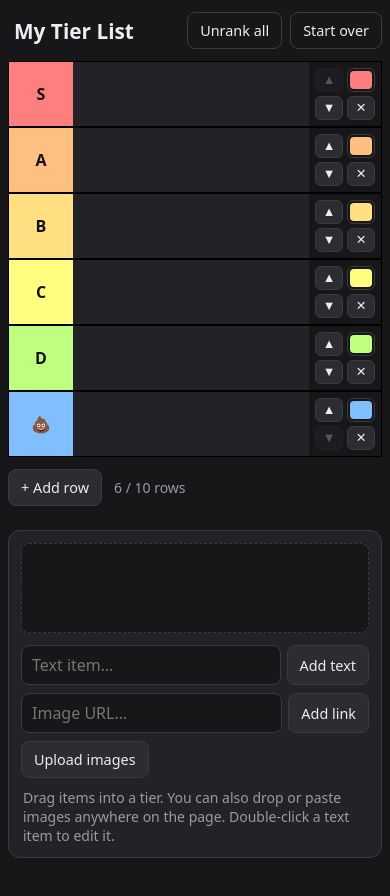
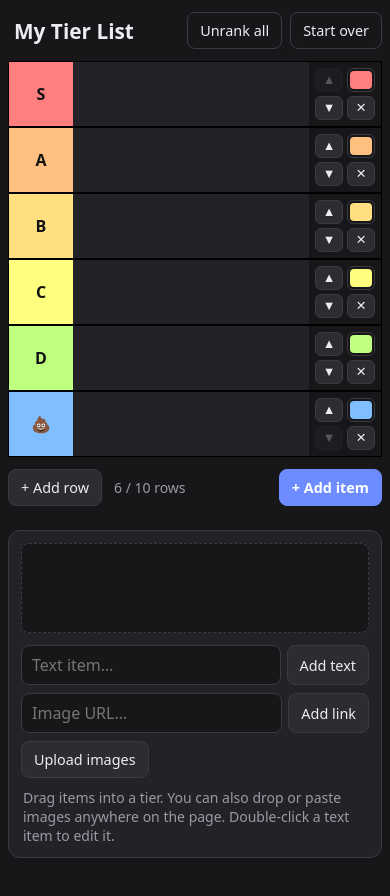
Before and after one commit to Thorstein-Games/tier-ranker, a plain HTML site: page index.html in a window 390 px wide. Drawn offline with Linux system fonts and the light colour scheme.

Commit message:
Add '+ Add item' button next to '+ Add row'
Opens the image picker (photo library/camera on mobile).

Co-Authored-By: Claude Opus 5.5 <noreply@anthropic.com>
Claude-Session: https://claude.ai/code/session_019kNjkVaYRY8M2n5geeCaYv

```diff
--- a/app.js
+++ b/app.js
@@ -313,6 +313,8 @@ async function addImageFiles(files) {
   toast(`Added ${images.length} image${images.length > 1 ? 's' : ''}.`);
 }
 
+$('#add-item').addEventListener('click', () => $('#file-input').click());
+
 $('#file-input').addEventListener('change', async (e) => {
   await addImageFiles(e.target.files);
   e.target.value = '';
--- a/index.html
+++ b/index.html
@@ -21,6 +21,7 @@
     <div class="row-tools">
       <button id="add-row" class="btn">+ Add row</button>
       <span id="row-count" class="muted"></span>
+      <button id="add-item" class="btn primary" title="Add images from your device">+ Add item</button>
     </div>
 
     <section class="pool-section" aria-label="Unranked items">
--- a/style.css
+++ b/style.css
@@ -61,6 +61,8 @@ main { max-width: 1100px; margin: 0 auto; padding: 0 16px 120px; }
 .btn:hover:not(:disabled) { border-color: var(--accent); }
 .btn:disabled { opacity: 0.4; cursor: not-allowed; }
 .btn.ghost { background: transparent; }
+.btn.primary { background: var(--accent); border-color: var(--accent); color: #fff; font-weight: 600; }
+.btn.primary:hover { filter: brightness(1.1); }
 .btn.danger:hover { border-color: var(--danger); color: var(--danger); }
 
 input[type="text"], input[type="url"] {
@@ -158,10 +160,13 @@ input:focus { outline: none; border-color: var(--accent); }
 
 .row-tools {
   display: flex;
+  flex-wrap: wrap;
   align-items: center;
   gap: 12px;
   margin: 12px 0 24px;
 }
+
+#add-item { margin-left: auto; }
 
 /* ---------- pool ---------- */
 .pool-section {
```
